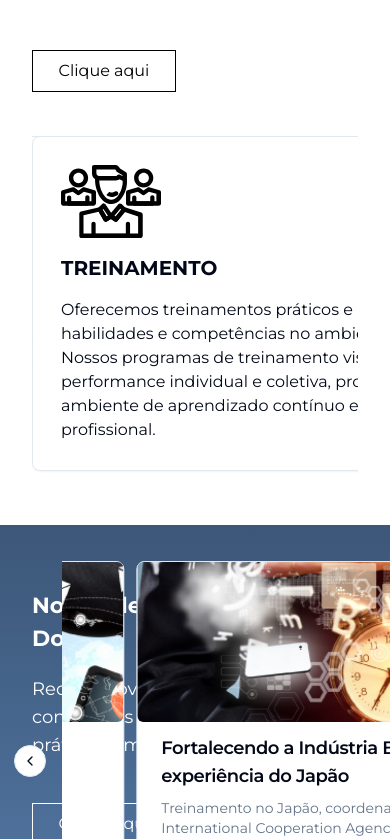
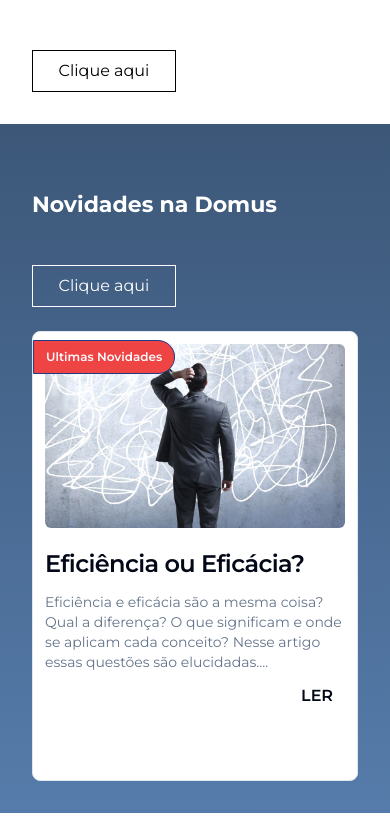
Before and after one commit to llucasgomes/domus-petra, a Next.js app: page / in a window 390 px wide. Shown: the part 2105-2944 px from the top of the page. Built offline with nearby package versions, Linux system fonts and the light colour scheme; grey boxes are pictures that could not be loaded.

Commit message:
:sparkles: feat(page/service): responsivo

```diff
--- a/src/app/(home)/_component/novidades/carrosel.tsx
+++ b/src/app/(home)/_component/novidades/carrosel.tsx
@@ -25,7 +25,7 @@ export const CarroselNovidades = () => {
   return (
     <Carousel
       orientation="horizontal"
-      className="h-auto w-full"
+      className="mt-3 h-auto w-full md:hidden"
       plugins={[
         Autoplay({
           delay: 5000
--- a/src/app/(home)/_component/sections/Novidades.tsx
+++ b/src/app/(home)/_component/sections/Novidades.tsx
@@ -1,15 +1,15 @@
 import Link from 'next/link'
-import { CarouselSpacing } from '../novidades/carrosel'
+import { CarouselSpacing, CarroselNovidades } from '../novidades/carrosel'
 
 export const Novidades = () => {
   return (
-    <section className="to-89% flex w-full items-start justify-start gap-3 bg-gradient-to-b from-[#3C5778] from-0% to-[#567CAB] p-8 lg:px-16">
+    <section className="to-89% flex w-full flex-col items-start justify-start gap-3 bg-gradient-to-b from-[#3C5778] from-0% to-[#567CAB] p-8 lg:px-16">
       <div className="flex h-full w-full flex-col justify-start gap-5 pt-8">
         <h2 className="text-left text-[22px] font-bold text-white lg:text-3xl">
           Novidades na Domus
         </h2>
 
-        <p className="text-left text-lg text-white">
+        <p className="hidden text-left text-lg text-white md:flex">
           Receba novidades, conheça as melhores práticas e muito mais.
         </p>
         <div className="flex w-full justify-start pr-14">
@@ -22,8 +22,11 @@ export const Novidades = () => {
         </div>
       </div>
       <div className="flex w-full items-center justify-end sm:py-3">
-        {/* <CarroselNovidades /> */}
-        <CarouselSpacing />
+        <CarroselNovidades />
+
+        <div className="hidden md:flex">
+          <CarouselSpacing />
+        </div>
       </div>
     </section>
   )
--- a/src/app/(home)/_component/sections/Services.tsx
+++ b/src/app/(home)/_component/sections/Services.tsx
@@ -14,7 +14,7 @@ import Link from 'next/link'
 
 export const Services = () => {
   return (
-    <section className="flex w-full flex-col gap-6 p-8 pt-12 text-black md:px-16 lg:flex-row">
+    <section className="flex w-full flex-col gap-6 p-8 pt-12 text-black md:flex-row md:px-16">
       <div className="flex w-full flex-col gap-6">
         <h2 className="text-left text-[22px] font-bold text-[#0C2364] md:text-2xl lg:text-3xl">
           Fortalecendo Organizações com Excelência em Consultoria e Treinamentos
@@ -37,7 +37,7 @@ export const Services = () => {
           </Link>
         </div>
       </div>
-      <div className="flex w-full max-w-6xl items-center justify-center py-5 sm:max-h-[500px] sm:py-3 lg:max-w-[370px]">
+      <div className="hidden w-full items-center justify-center py-5 sm:py-3 md:flex md:max-h-[500px] md:max-w-[370px]">
         <Carousel
           orientation="horizontal"
           className="h-auto w-full"
--- a/src/app/(home)/services/page.tsx
+++ b/src/app/(home)/services/page.tsx
@@ -49,7 +49,7 @@ export default function Page() {
           </TabsList>
 
           <TabsContent
-            className="flex flex-col gap-3 p-5 data-[state=inactive]:hidden"
+            className="flex flex-col flex-wrap justify-center gap-3 p-5 data-[state=inactive]:hidden md:flex-row"
             value="consultorias"
           >
             {consultoria.map((item) => (
@@ -65,7 +65,7 @@ export default function Page() {
             })}
           </TabsContent>
           <TabsContent
-            className="flex flex-col gap-3 p-5 data-[state=inactive]:hidden"
+            className="flex flex-col flex-wrap justify-center gap-3 p-5 data-[state=inactive]:hidden md:flex-row"
             value="treinamentos"
           >
             {treinamentos.map((item) => {
```
